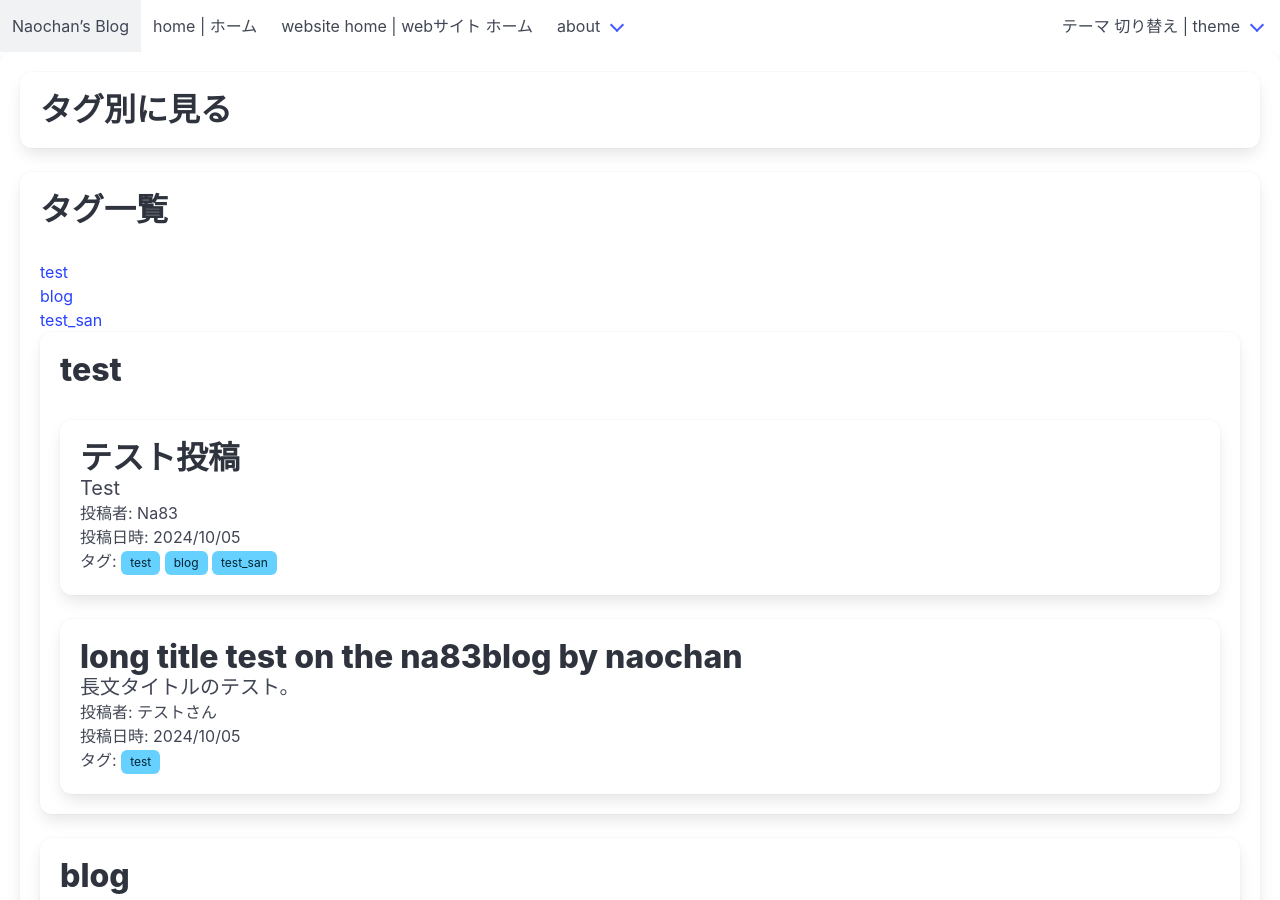
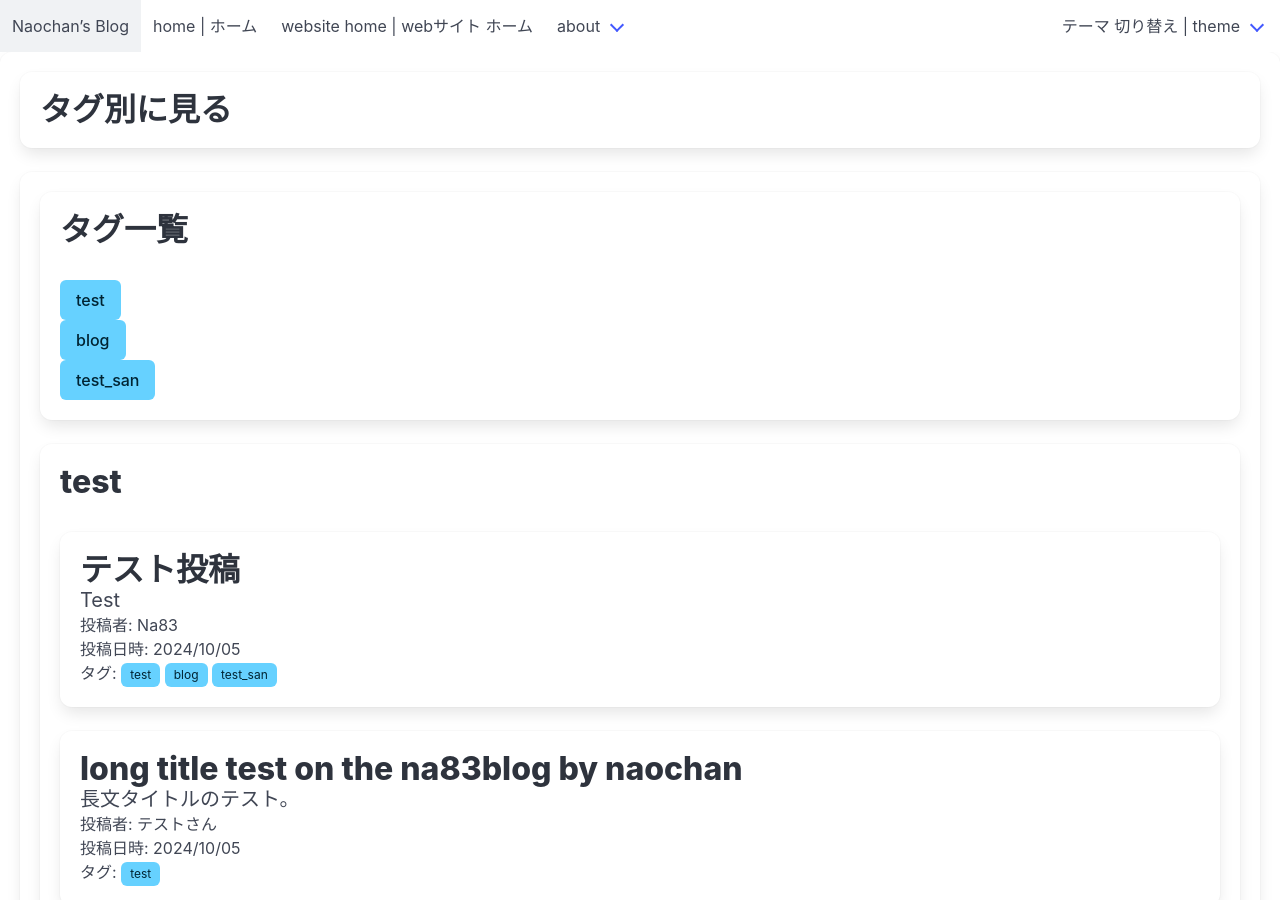
Before and after one commit to naochan83275/blogtest, a Jekyll site: the page built from tags/index.html, in a window 1280 px wide and 900 px high. Built offline with Jekyll 4.4.1, drawn with Linux system fonts in a browser that asks for light colours.

Commit message:
Update index.html

```diff
--- a/tags/index.html
+++ b/tags/index.html
@@ -2,10 +2,10 @@
 layout: page
 title: タグ別に見る
 ---
-<div class=“box”>
+<div class="box">
   <p class="title 4">タグ一覧</p>
   {% for tag in site.tags %}
-    <a class=“button is-info” href="#{{ tag[0] }}">{{ tag[0] }}</a><br>
+    <a class="button is-info" href="#{{ tag[0] }}">{{ tag[0] }}</a><br>
   {% endfor %}
 </div>
 
```
